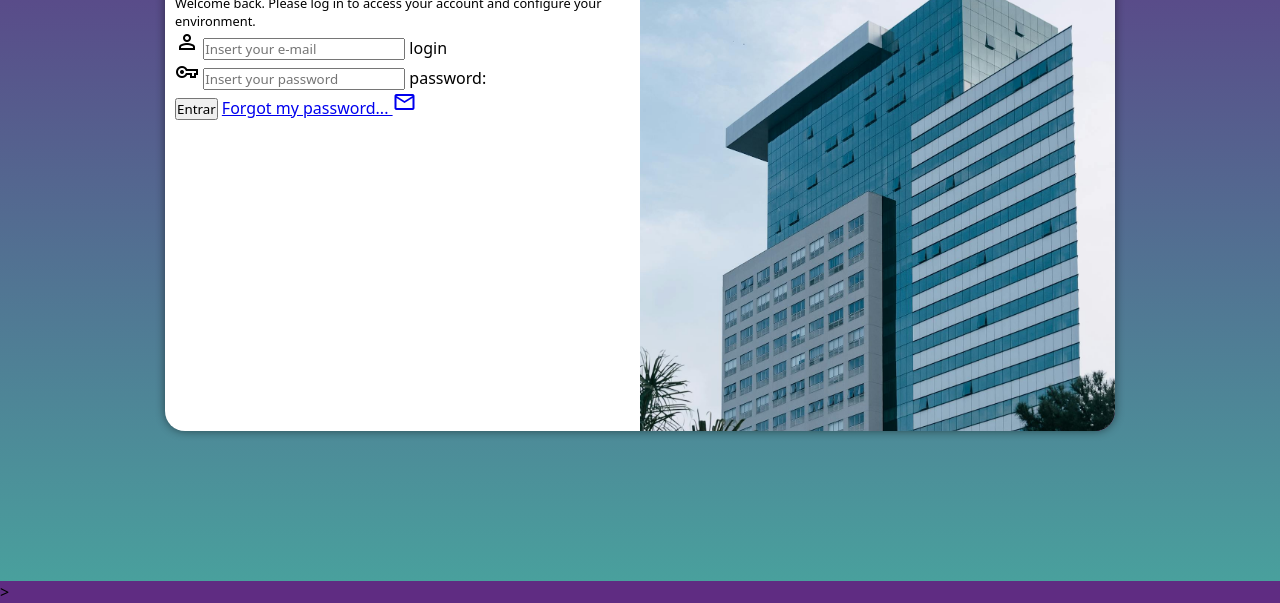
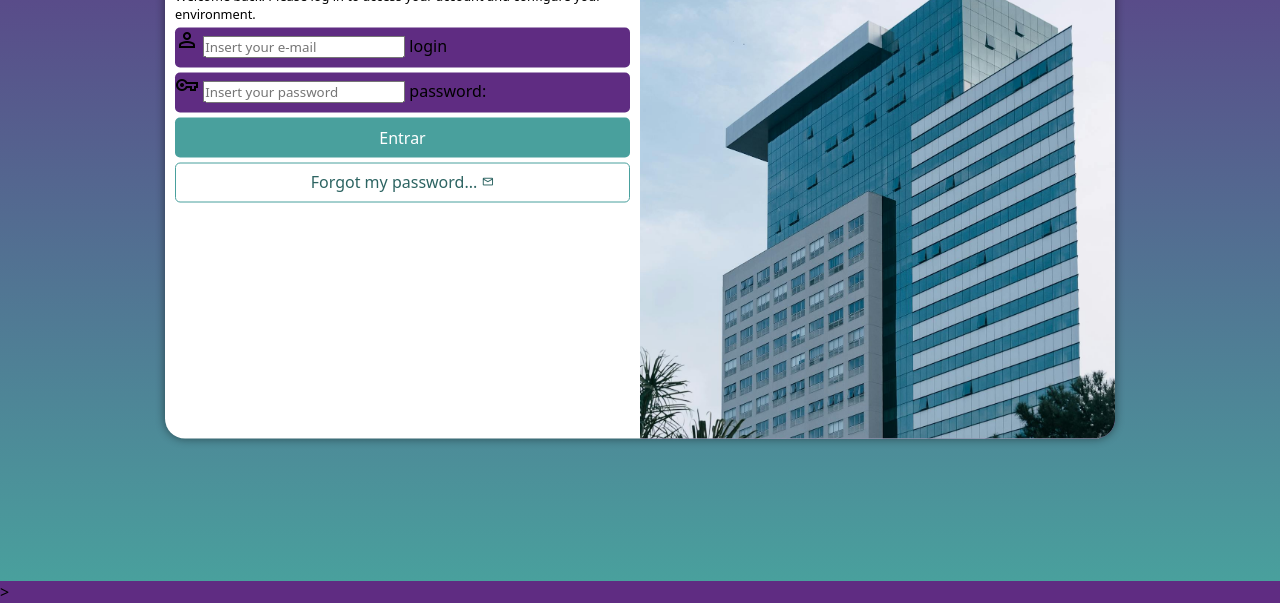
Before and after one commit to JeanCelin/login-page, a plain HTML site: page index.html in a window 1280 px wide. Shown: the part 219-822 px from the top of the page. Drawn offline with nearby package versions, Linux system fonts and the light colour scheme.

Commit message:
form formatting

```diff
--- a/index.html
+++ b/index.html
@@ -22,7 +22,7 @@
             your environment.
           </p>
           <form action="" method="POST" autocomplete="on">
-            <div class="login">
+            <div class="field">
               <span class="material-symbols-outlined"> person </span>
               <input
                 autocomplete="email"
@@ -34,7 +34,7 @@
                 required />
               <label for="login">login</label>
             </div>
-            <div class="password">
+            <div class="field">
               <span class="material-symbols-outlined"> vpn_key </span>
               <input
                 autocomplete="current-password"
@@ -48,7 +48,7 @@
               <label for="password">password:</label>
             </div>
             <input type="submit" value="Entrar" />
-            <a href="forgot.html">
+            <a href="forgot.html" class="button">
               Forgot my password... <span class="material-symbols-outlined">mail</span>
             </a>
           </form>
--- a/styles/style.css
+++ b/styles/style.css
@@ -1,10 +1,7 @@
 @charset "UTF-8";
 
-
-  /* color1: #49a09d; green
+/* color1: #49a09d; green
   color2: #5f2c82; purle */
-
-
 
 * {
   font-family: system-ui, -apple-system, BlinkMacSystemFont, "Segoe UI", Roboto,
@@ -35,11 +32,11 @@ section#login {
 
   background-color: white;
   width: 250px;
-  height: 500px;
+  height: 515px;
   border-radius: 20px;
   box-shadow: 0px 0px 10px rgba(0, 0, 0, 0.478);
 
-  transition: width .3s, height .3s;
+  transition: width 0.3s, height 0.3s;
   transition-timing-function: ease;
 }
 section#login > div#image {
@@ -54,13 +51,62 @@ section#login > div#image {
 section#login > div#form {
   display: block;
   padding: 10px;
-
 }
 
 div#form > h1 {
   text-align: center;
   margin-bottom: 10px;
 }
-div#form > p{
+div#form > p {
   font-size: 0.8em;
 }
+
+form > div.field {
+  background-color: #5f2c82;
+  width: 100%;
+  display: block;
+  height: 40px;
+  border-radius: 5px;
+  margin: 5px 0px;
+}
+
+div.filed > label {
+  display:  none;
+}
+
+
+form > input[type="submit"] {
+  display: block;
+  font-size: 1em;
+  width: 100%;
+  height: 40px;
+  background-color: #49a09d;
+  color: white;
+  border: none;
+  border-radius: 5px;
+  cursor: pointer;
+}
+form > input[type="submit"]:hover {
+  background-color: #2d6462;
+}
+
+form > a.button {
+  display: block;
+  text-align: center;
+  font-size: 1em;
+  width: 100%;
+  height: 40px;
+  padding-top: 7px;
+  margin-top: 5px;
+  background-color: white;
+  color: #2d6462;
+  border: 1px solid #49a09d;
+  border-radius: 5px;
+  text-decoration: none;
+}
+form > a.button:hover {
+  background-color: #6cd3cf;
+}
+form > a.button > span {
+  font-size: 0.8em;
+}
```
